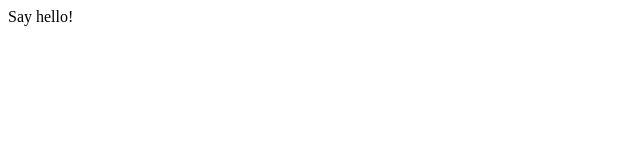
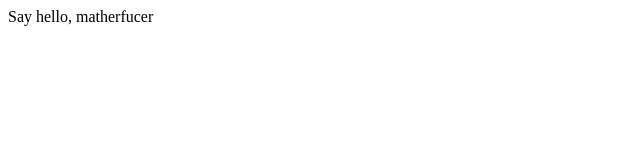
Before and after one commit to Nikonovi4/my-first-project, a plain HTML site: page index.html in a window 1280 px wide. Shown: the whole page, without its empty margins (0-640 px from the left). Drawn offline with Linux system fonts and the light colour scheme.

Commit message:
мой второй коммит

```diff
--- a/index.html
+++ b/index.html
@@ -1 +1 @@
-<div>Say hello!</div>
+<div>Say hello, matherfucer</div>
```
